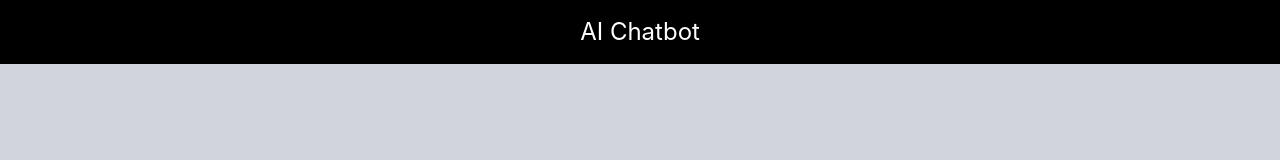
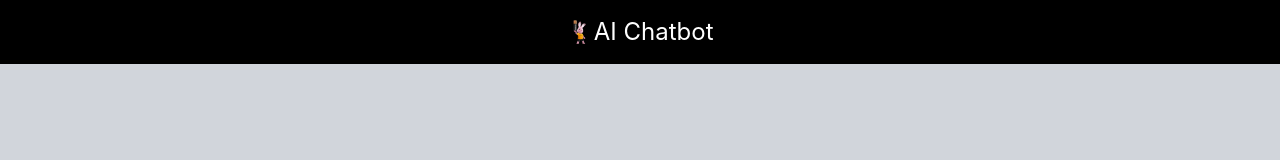
Before and after one commit to SuryaSekhar14/ai-bot-ui-poc, a React (Create React App) app: page / in a window 1280 px wide. Shown: the top 160 px of the page. Built offline with nearby package versions, Linux system fonts and the light colour scheme.

Commit message:
header image

```diff
--- a/src/Header.jsx
+++ b/src/Header.jsx
@@ -1,14 +1,14 @@
-// Header.js
-
 import React from 'react';
+import logo from './logo.jpg'; // Import your logo image
 
 const Header = () => {
   return (
     <div
-      className="bg-blue-900 p-4 text-white text-2xl text-center"
+      className="bg-blue-900 p-4 text-white flex items-center justify-center"
       style={{ backgroundColor: '#000000' }}
     >
-      <span>AI Chatbot</span>
+      <img src={logo} alt="Logo" className="h-6 mr-2" />
+      <span className="text-2xl">AI Chatbot</span>
     </div>
   );
 };
```
Also changed, not shown: src/logo.jpg (added).
